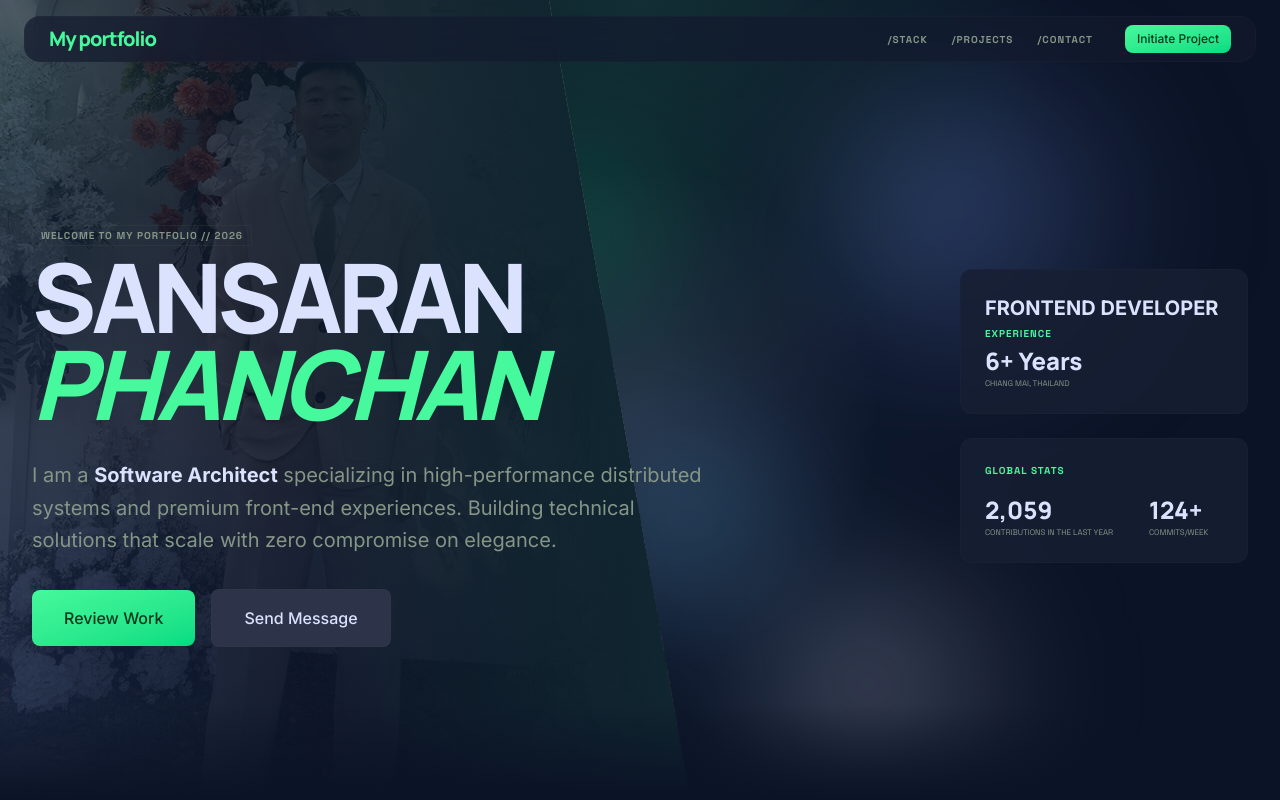
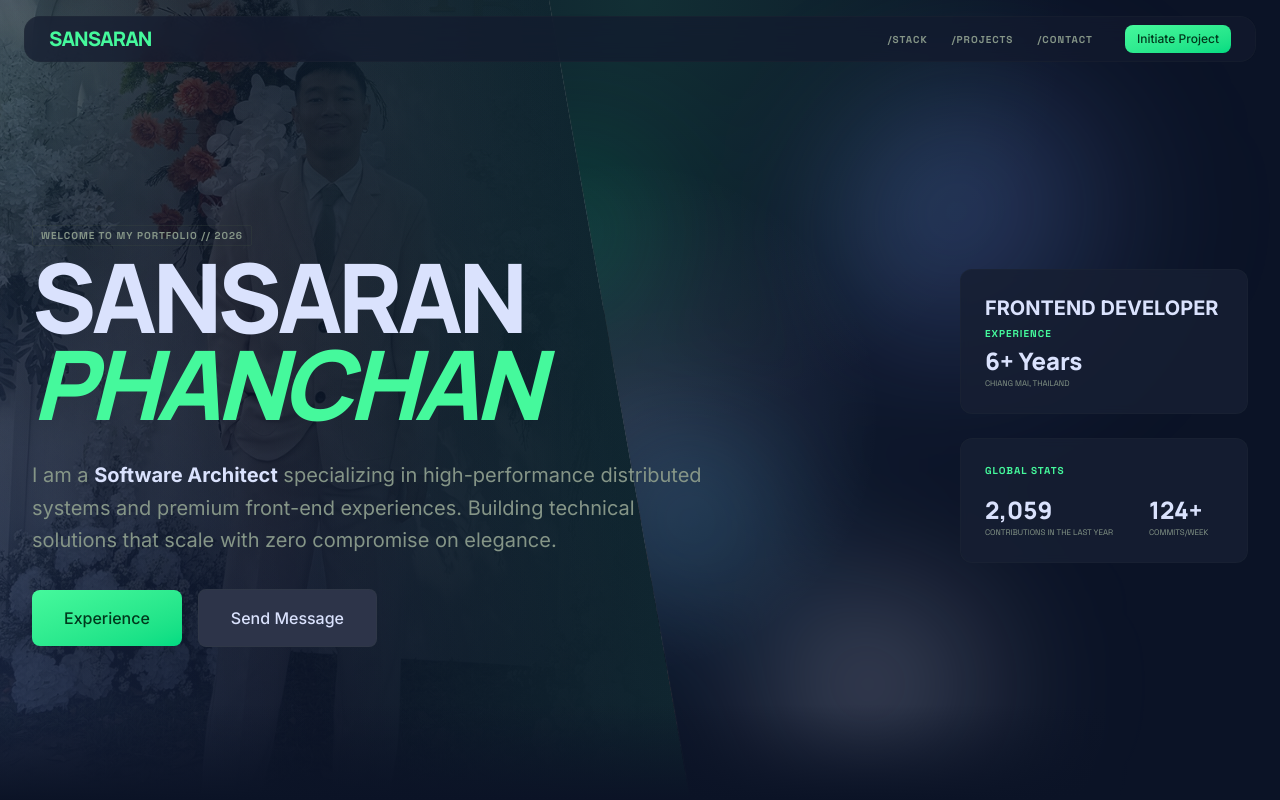
Before and after one commit to sansaran1234/MyPortfolio, a Next.js app: page / in a window 1280 px wide. Shown: the top 800 px of the page. Built offline with nearby package versions, Linux system fonts and the light colour scheme.

Commit message:
feat: update branding, rename hero CTA, and disable scroll padding adjustments

```diff
--- a/src/app/globals.css
+++ b/src/app/globals.css
@@ -36,11 +36,11 @@
 
 html {
   scroll-behavior: smooth;
-  scroll-padding-top: 6rem;
+  /* scroll-padding-top: 6rem; */
 }
 
 [id] {
-  scroll-margin-top: 6rem;
+  /* scroll-margin-top: 6rem; */
 }
 
 body {
--- a/src/components/home/Hero.tsx
+++ b/src/components/home/Hero.tsx
@@ -60,7 +60,7 @@ export const Hero = () => {
                     </motion.p>
 
                     <motion.div className="flex flex-wrap gap-4 items-center" variants={heroSoftReveal.item}>
-                        <Button variant="primary" size="lg">Review Work</Button>
+                        <Button variant="primary" size="lg" onClick={() => { window.location.href = "#projects"; }}>Experience</Button>
                         <Button variant="secondary" size="lg" onClick={() => { window.location.href = "mailto:sansaran.p10@gmail.com"; }}>
                             Send Message
                         </Button>
--- a/src/components/layout/Navbar.tsx
+++ b/src/components/layout/Navbar.tsx
@@ -37,7 +37,7 @@ export const Navbar = () => {
       >
         <motion.div className="flex items-center gap-4" variants={navbarSoftReveal.item}>
           <Link href="/" className="font-display font-black text-xl tracking-tighter text-primary">
-            My portfolio
+            SANSARAN
           </Link>
         </motion.div>
 
```
